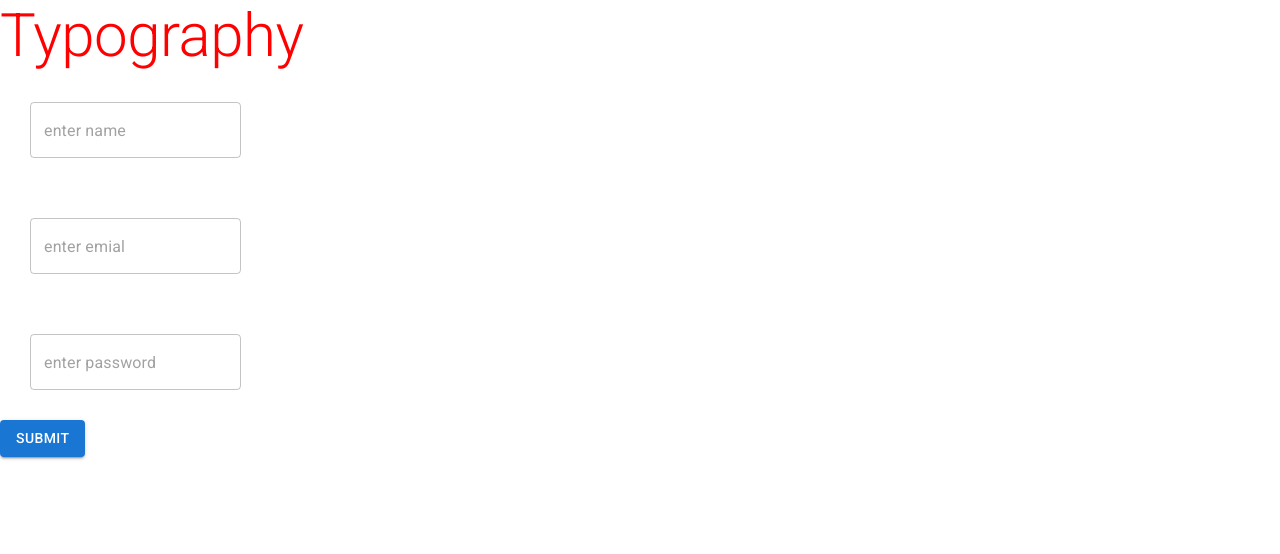
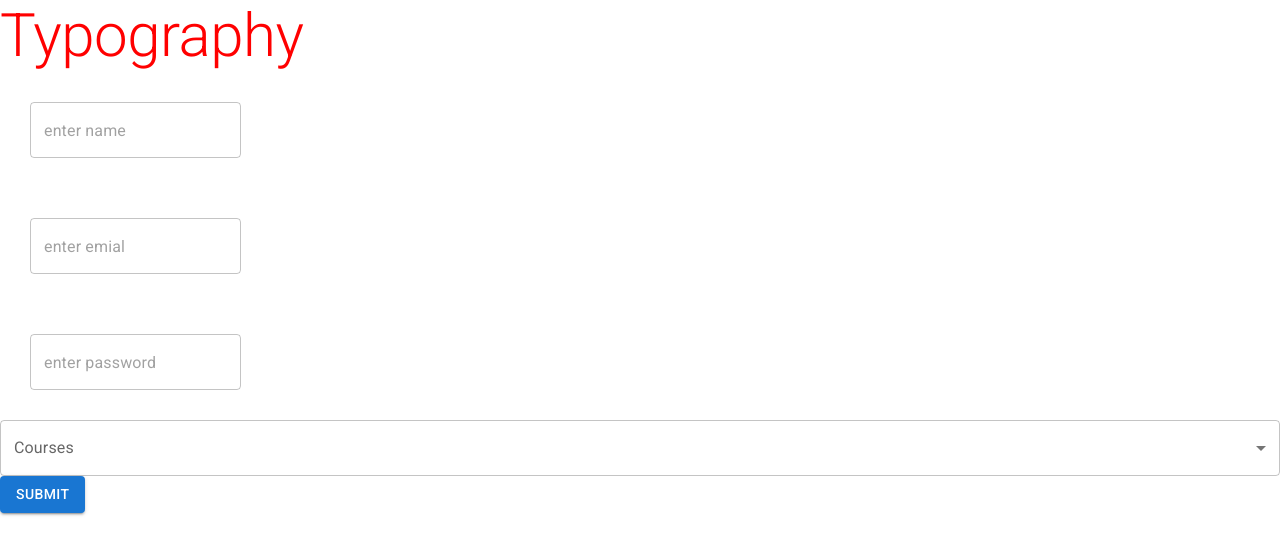
Before and after one commit to sepidehvahedian/mui-tutorails, a React (Create React App) app: page / in a window 1280 px wide. Shown: the top 554 px of the page. Built offline with nearby package versions, Linux system fonts and the light colour scheme.

Commit message:
Dropdown

```diff
--- a/src/Form.js
+++ b/src/Form.js
@@ -1,17 +1,28 @@
 import * as React from "react";
-import { Button, TextField } from "@mui/material";
+import {
+  Button,
+  TextField,
+  FormGroup,
+  FormControlLabel,
+  FormControl,
+  InputLabel,
+  Select,
+  MenuItem,
+} from "@mui/material";
 
 function Form() {
   const [inputs, setInputs] = React.useState({
     name: "",
     email: "",
     password: "",
+    terms: false,
+    courses: "",
   });
 
   const handleChange = (e) => {
     setInputs((prevState) => ({
       ...prevState,
-      [e.target.name]: [e.target.value],
+      [e.target.name]: e.target.value,
     }));
   };
   // form handling
@@ -52,6 +63,20 @@ function Form() {
           sx={{ margin: "30px" }}
         />
         <br />
+        <FormControl fullWidth>
+          <InputLabel id="menu">Courses</InputLabel>
+          <Select
+            label="courses"
+            name="courses"
+            value={inputs.courses}
+            onChange={(e) => handleChange(e)}
+          >
+            <MenuItem value={"mongodb"}>Mongodb</MenuItem>
+            <MenuItem value={"express"}>express</MenuItem>
+            <MenuItem value={"Node"}>Node</MenuItem>
+            <MenuItem value={"react"}>react</MenuItem>
+          </Select>
+        </FormControl>
         <Button
           variant="contained"
           color="primary"
```
